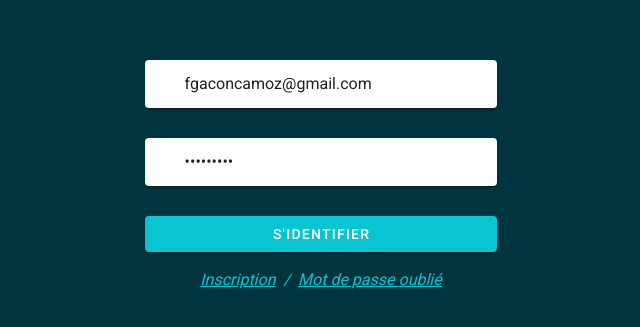
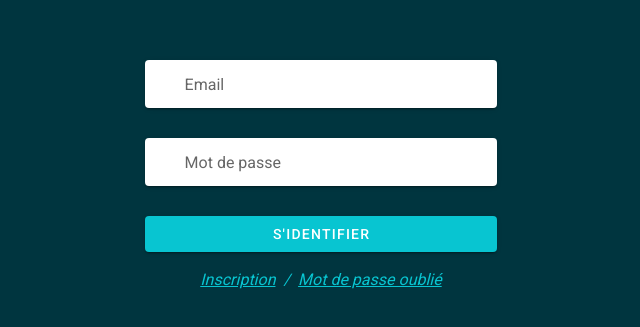
Before and after one commit to projet-eglise/front, a Nuxt app: page /login in a window 1280 px wide. Shown: the part 339-666 px from the top of the page, without its empty margins (319-959 px from the left). Built offline with nearby package versions, Linux system fonts and the light colour scheme.

Commit message:
Return link to signin page.

```diff
--- a/pages/inscription.vue
+++ b/pages/inscription.vue
@@ -1,5 +1,8 @@
 <template>
-  <p>Inscription</p>
+  <v-col>
+    <p>Inscription</p>
+    <NuxtLink to="/login">Retour à la page de connexion</NuxtLink>
+  </v-col>
 </template>
 
 <script>
--- a/pages/login.vue
+++ b/pages/login.vue
@@ -46,8 +46,8 @@ export default {
   layout: 'login',
   data() {
     return {
-      email: 'fgaconcamoz@gmail.com',
-      password: 'Florose03',
+      email: '',
+      password: '',
       showPassword: false,
       isLoading: false,
       error: {
```
